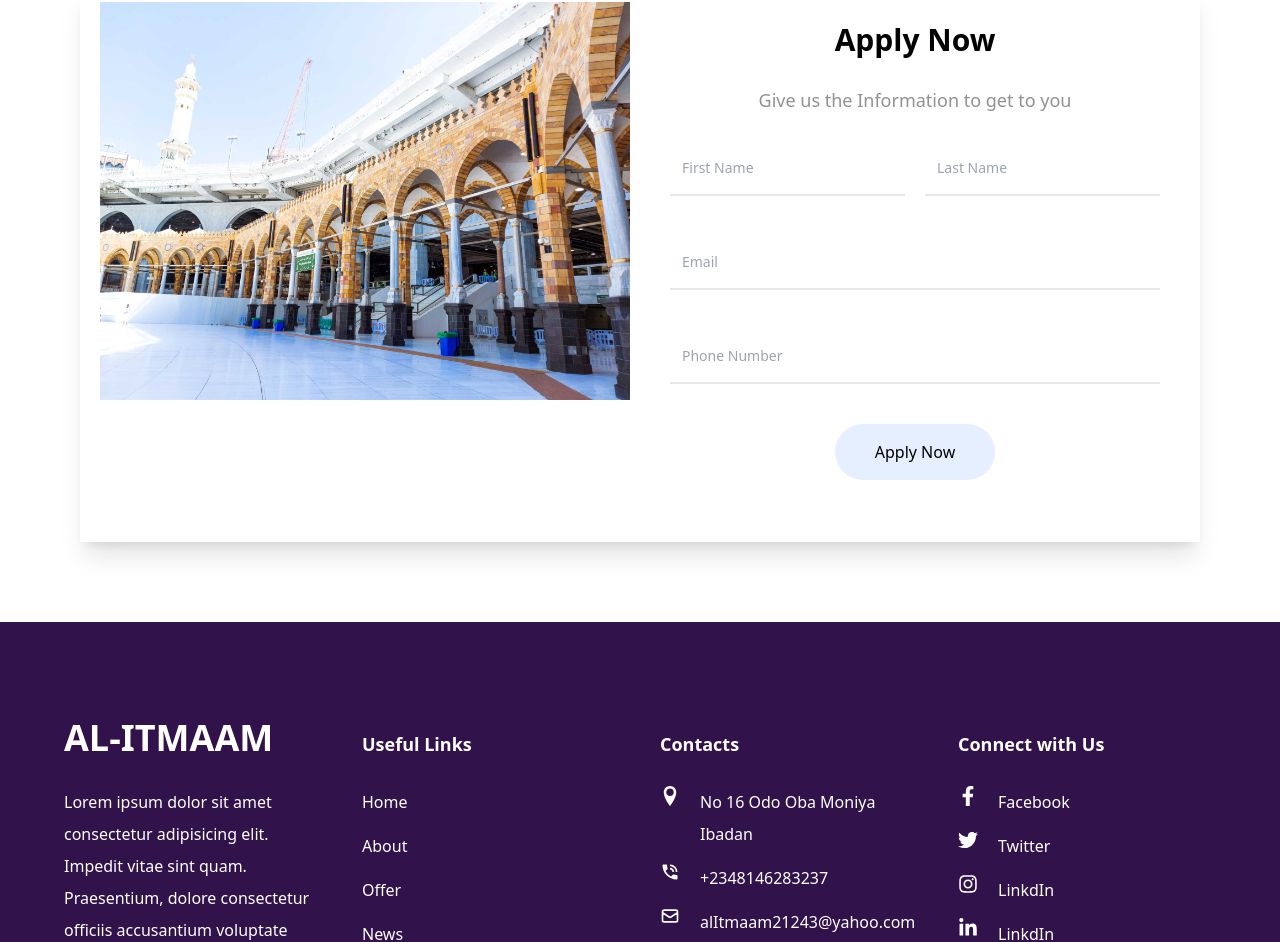
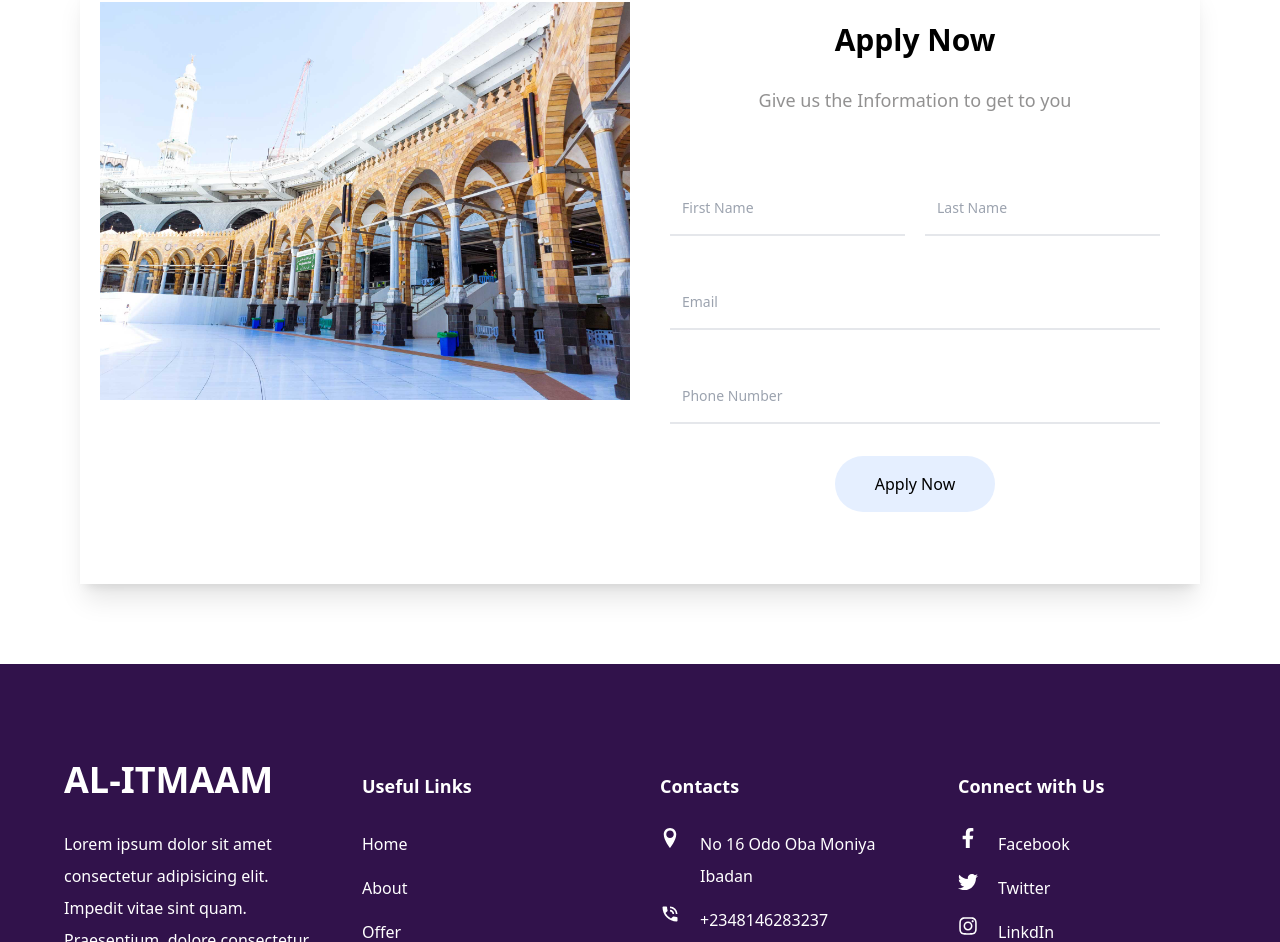
Before and after one commit to Yahckman1112/Itmaam-hajj, a React (Vite) app: page /register in a window 1280 px wide. Shown: the part 834-1776 px from the top of the page. Built offline with nearby package versions, Linux system fonts and the light colour scheme.

Commit message:
apply form validation

```diff
--- a/src/pages/register/Register.tsx
+++ b/src/pages/register/Register.tsx
@@ -2,44 +2,116 @@ import CustomBanner from "../../components/customBanner/CustomBanner";
 import banner from "../../assets/applyBanner.jpg";
 import formSide from "../../assets/3.jpg";
 import { Input } from "./register.style";
+import { useFormik } from "formik";
+import * as Yup from "yup";
 
 function Register() {
+  const CusromerApply = () => {
+    return Yup.object({
+      firstName: Yup.string().required("Let us Know ur name"),
+      lastName: Yup.string().required("Let us Know ur name"),
+      email: Yup.string().required("enter your valid email").email(),
+      phone: Yup.number().required("Enter your phone number"),
+    });
+  };
+
+  const formik = useFormik({
+    initialValues: {
+      firstName: "",
+      lastName: "",
+      email: "",
+      phone: "",
+    },
+    validationSchema: CusromerApply(),
+
+    onSubmit: (values) => {
+      console.log(values);
+
+
+    },
+  });
+
   return (
     <div>
       <div>
         <CustomBanner pageName="Apply Now" bgImage={banner} />
       </div>
-      {/* className='bg-cover bg-center mt-10' style={{backgroundImage:` linear-gradient(to right, #0d021f58, #0d021f58 ) ,url(${formSide})`}} */}
       <div className=" p-5 md:p-20 ">
         <div className="  lg:grid grid-cols-2 shadow-xl gap-5 md:p-5 min-h-[70vh]">
-          <div className=" rounded-lg" >
+          <div className=" rounded-lg">
             <img src={formSide} alt="" />
           </div>
 
           <div className="p-5">
-            <p className="text-3xl font-bold text-center leading-9">Apply Now</p>
+            <p className="text-3xl font-bold text-center leading-9">
+              Apply Now
+            </p>
             <p className="text-lg font-normal text-center text-[#929191] my-7">
               Give us the Information to get to you{" "}
             </p>
 
-            <form action="">
-                <div className="md:grid grid-cols-2 gap-5">
+            <form  onSubmit={formik.handleSubmit}>
+              <div className="md:grid grid-cols-2 gap-5">
+                <>
 
-              <div className="border border-solid border-b-2 border-x-0 border-y-0 mb-10">
-                <Input placeholder="First Name" />
+                </>
+                <div className="border border-solid border-b-2 border-x-0 border-y-0 mt-10">
+                  <Input
+                    placeholder="First Name"
+                    type="text"
+                    name="firstName"
+                    value={formik.values.firstName}
+                    onChange={formik.handleChange}
+                    onBlur={formik.handleBlur}
+                  />
+                     {formik.touched.firstName && formik.errors.firstName && (
+            <p className={'text-sm text-red-500'}>{formik.errors.firstName}</p>
+          )}
+                </div>
+                <div className="border border-solid border-b-2 border-x-0 border-y-0 mt-10">
+                  <Input
+                    placeholder="Last Name"
+                    type="text"
+                    name="lastName"
+                    value={formik.values.lastName}
+                    onChange={formik.handleChange}
+                    onBlur={formik.handleBlur}
+                  />
+                </div>
+                     {formik.touched.lastName && formik.errors.lastName && (
+            <p className={'text-sm text-red-500'}>{formik.errors.lastName}</p>
+          )}
               </div>
-              <div className="border border-solid border-b-2 border-x-0 border-y-0 mb-10">
-                <Input placeholder="Last Name" />
+              <div className="border border-solid border-b-2 border-x-0 border-y-0 mt-10">
+                <Input
+                  placeholder="Email"
+                  type="email"
+                  name="email"
+                  value={formik.values.email}
+                  onChange={formik.handleChange}
+                  onBlur={formik.handleBlur}
+                />
               </div>
-                </div>
-              <div className="border border-solid border-b-2 border-x-0 border-y-0 mb-10">
-                <Input placeholder="Email" />
+                   {formik.touched.email && formik.errors.email && (
+            <p className={'text-sm text-red-500'}>{formik.errors.email}</p>
+          )}
+              <div className="border border-solid border-b-2 border-x-0 border-y-0 mt-10">
+                <Input
+                  placeholder={`Phone Number` }
+                  type="number"
+                  name="phone"
+                  value={formik.values.phone}
+                  onChange={formik.handleChange}
+                  onBlur={formik.handleBlur}
+                />
               </div>
-              <div className="border border-solid border-b-2 border-x-0 border-y-0 mb-10">
-                <Input placeholder="Phone Number" />
-              </div>
+                   {formik.touched.phone && formik.errors.phone && (
+            <p className={'text-sm text-red-500'}>{formik.errors.phone}</p>
+          )}
 
-              <button className="flex m-auto bg-[#E5EFFF] hover:bg-[#ffc107] px-10 py-4 rounded-full">Apply Now </button>
+              <button type="submit" className="flex m-auto my-8 bg-[#E5EFFF] hover:bg-[#ffc107] px-10 py-4 rounded-full">
+                Apply Now{" "}
+              </button>
             </form>
           </div>
         </div>
```
